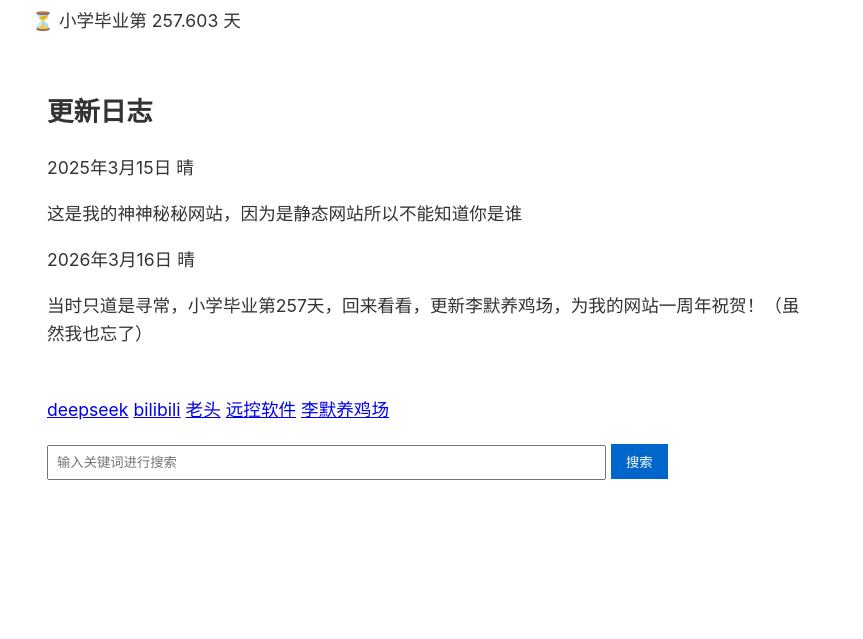
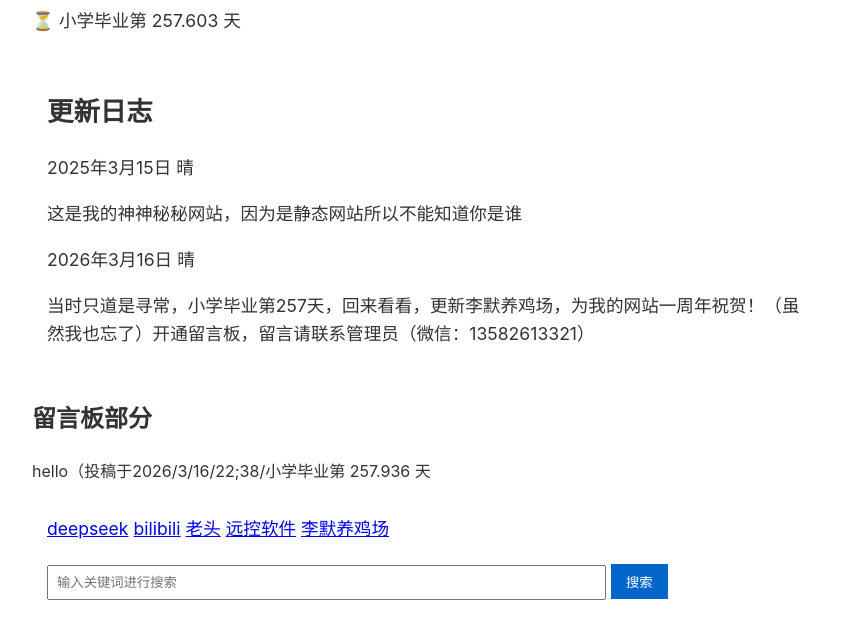
Before and after one commit to MB20130430/MB20130430.github.io, a plain HTML site: page index.html in a window 1280 px wide. Shown: the part 129-768 px from the top of the page, without its empty margins (208-1071 px from the left). Drawn offline with Linux system fonts and the light colour scheme.

Commit message:
Update index.html

```diff
--- a/index.html
+++ b/index.html
@@ -42,8 +42,10 @@
         <p>2025年3月15日 晴</p>
         <p>这是我的神神秘秘网站，因为是静态网站所以不能知道你是谁</p>
         <p>2026年3月16日 晴</p>
-        <p>当时只道是寻常，小学毕业第257天，回来看看，更新李默养鸡场，为我的网站一周年祝贺！（虽然我也忘了）</p>
+        <p>当时只道是寻常，小学毕业第257天，回来看看，更新李默养鸡场，为我的网站一周年祝贺！（虽然我也忘了）开通留言板，留言请联系管理员（微信：13582613321）</p>
     </div>
+    <h2>留言板部分</h2>
+    <p>hello（投稿于2026/3/16/22;38/小学毕业第 257.936 天</p>
 
     <div class="content">
         <a href="https://chat.deepseek.com/" target="_blank">deepseek</a>
```
